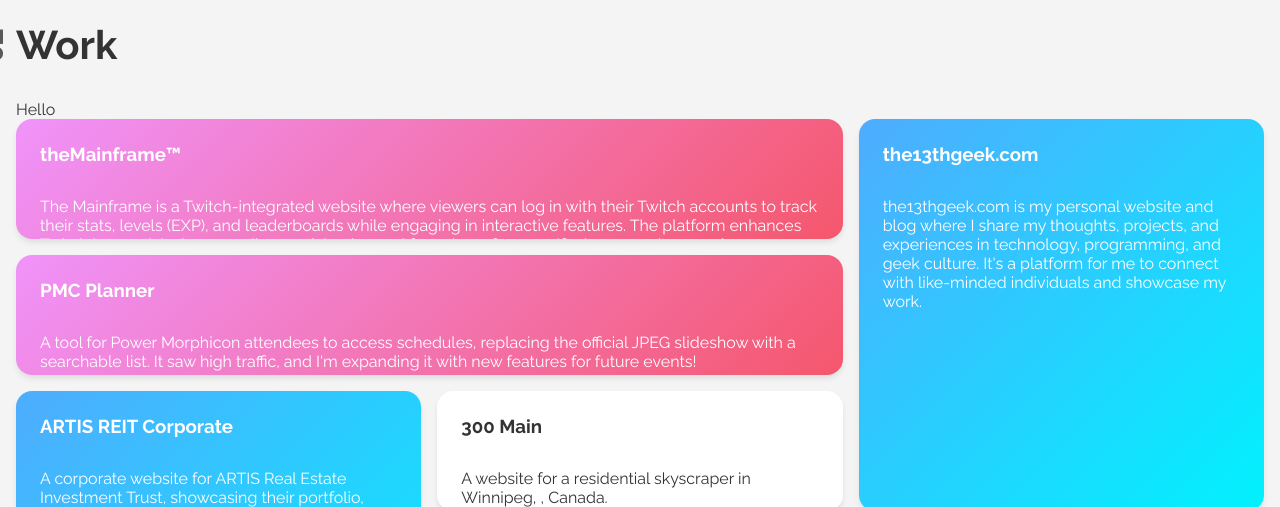
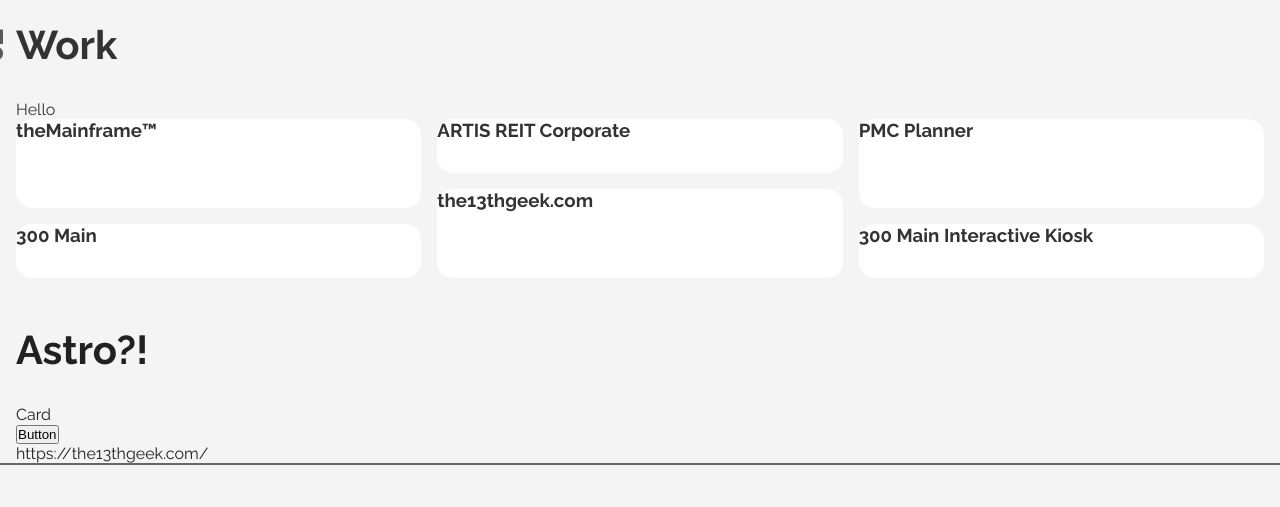
Before and after one commit to the13thgeek/the13thgeek-dot-com-astro, an Astro site: page / in a window 1280 px wide. Shown: the part 710-1217 px from the top of the page. Built offline with nearby package versions, Linux system fonts and the light colour scheme; Astro itself is replaced by a stand-in of ours; no server answers; a web font is replaced by a local one.

Commit message:
Converting Grid to React

```diff
--- a/src/components/ProjectsGrid.scss
+++ b/src/components/ProjectsGrid.scss
@@ -20,6 +20,88 @@
   }
 }
 
+ul.projects {
+  list-style-type: none;
+  margin: 0;
+  padding: 0;
+  display: grid;
+  grid-template-columns: 1fr;
+  gap: 1rem;
+  border-radius: $border-sm;
+
+  @include respond(md) {
+    grid-template-columns: 1fr 1fr 1fr 1fr;
+    grid-template-rows: 1fr 1fr 1fr 1fr 1fr 1fr 1fr;
+    border-radius: $border-md;
+  }
+
+  @include respond(lg) {
+    grid-template-columns: 1fr 1fr 1fr 1fr 1fr 1fr;
+    grid-template-rows: 1fr 1fr 1fr 1fr 1fr;
+    border-radius: $border-lg;
+  }
+
+  .project-item {
+    background: #ffffff;
+    border-radius: 16px;
+
+    &.themainframe {
+      @include respond(md) {
+        grid-row: 1 / span 3;
+        grid-column: 1 / span 2;
+      }
+    }
+    &.artis-reit-corporate{
+      @include respond(md) {
+        grid-row: 1 / span 2;
+        grid-column: 3 / span 2;
+      }
+    }
+    &.pmc-planner {
+      @include respond(md) {
+        grid-row: 3 / span 3;
+        grid-column: 3 / span 2;
+      }
+      @include respond(lg) {
+        grid-row: 1 / span 3;
+        grid-column: 5 / span 2;
+      }
+    }
+    &.the13thgeek {
+      @include respond(md) {
+        grid-row: 4 / span 2;
+        grid-column: 1 / span 2;
+      }
+      @include respond(lg) {
+        grid-row: 3 / span 3;
+        grid-column: 3 / span 2;
+      }
+    }
+    &.s300-main {
+      @include respond(md) {
+        grid-row: 6 / span 2;
+        grid-column: 1 / span 2;
+      }
+      @include respond(lg) {
+        grid-row: 4 / span 2;
+        grid-column: 1 / span 2;
+      }
+    }
+    &.s300-main-kiosk {
+      @include respond(md) {
+        grid-row: 6 / span 2;
+        grid-column: 3 / span 2;
+      }
+      @include respond(lg) {
+        grid-row: 4 / span 2;
+        grid-column: 5 / span 2;
+      }
+    }
+
+  }
+}
+
+/*
 .project-item {
   background: #ffffff;
   border-radius: 16px;
@@ -132,3 +214,4 @@
     }
   }
 }
+*/
--- /dev/null
+++ b/src/components/ProjectsGrid.tsx
@@ -0,0 +1,49 @@
+import { useState } from "react";
+import projects from "../data/projects.json";
+import "./ProjectsGrid.scss";
+
+interface ProjectStackItem {
+  name: string;
+  icon: string;
+}
+
+interface ProjectItem {
+  id: string;
+  title: string;
+  description: string;
+  type: string;
+  url: string | null;
+  gridClass: string;
+  stack: ProjectStackItem[];
+  notes?: string;
+}
+
+/* type GridClass =
+  | "featured-item"
+  | "wide-item"
+  | "tall-item"
+  | "regular-1"
+  | "regular-2"
+  | "small-item"; */
+
+export default function ProjectsGrid() {
+  const [selected, setSelected] = useState<ProjectItem | null>(null);
+
+  return (
+    <>
+      <ul className="projects">
+        {projects.map((project: ProjectItem) => (
+          <li
+            key={project.id}
+            className={`project-item ${project.type} ${project.gridClass} ${project.id}`}
+            onClick={() => setSelected(project)}
+          >
+            <h3>{project.title}</h3>
+          </li>
+        ))}
+      </ul>
+
+      {/* <Modal project={selected} onClose={() => setSelected(null)} /> */}
+    </>
+  );
+}
--- a/src/components/ProjectsGrid.astro
+++ b/src/components/_oldProjectsGrid.astro
@@ -31,11 +31,10 @@ type GridClass =
 
 ---
 
-<ul class="projects-grid">
+<ul class="projects">
   {projlist.map((project) => (
-    <li class={`project-item ${project.type} ${project.gridClass}`}>
+    <li class={`project-item ${project.type} ${project.id}`}>
       <h3>{project.title}</h3>
-      <p>{project.description}</p>
     </li>
   ))}
 </ul>
--- a/src/data/projects.json
+++ b/src/data/projects.json
@@ -64,7 +64,7 @@
     ]
   },
   {
-    "id": "300-main",
+    "id": "s300-main",
     "title": "300 Main",
     "description": "A website for a residential skyscraper in Winnipeg, , Canada.",
     "type": "archived",
@@ -81,7 +81,7 @@
     ]
   },
   {
-    "id": "300-main-kiosk",
+    "id": "s300-main-kiosk",
     "title": "300 Main Interactive Kiosk",
     "description": "An interactive kiosk application for the 300 Main residential skyscraper in Winnipeg, Canada. Developed an HTML5-based kiosk app for a residential tower using a LEAP Motion sensor for interactive controls. It displayed building renders and historical content via a touchless interface.",
     "type": "archived",
--- a/src/pages/index.astro
+++ b/src/pages/index.astro
@@ -5,7 +5,9 @@ import SectionHomeAbout from '../components/SectionHomeAbout.astro';
 import SectionHero from '../components/SectionHero.astro';
 import SectionHero2 from '../components/SectionHero2.astro';
 import SectionContainer from '../components/SectionContainer.astro';
-import ProjectsGrid from '../components/ProjectsGrid.astro';
+import ProjectsGrid from '../components/ProjectsGrid.tsx';
+
+
 
 
 
@@ -21,7 +23,8 @@ import ProjectsGrid from '../components/ProjectsGrid.astro';
 
     <SectionContainer noTopMargin sectionTitle="Work" sectionNumber="2" className="test">
         <p>Hello</p>
-				<ProjectsGrid />
+				<!-- <ProjectsGrid /> -->
+				 <ProjectsGrid client:load />
     </SectionContainer>
 
 	<div class="struct">
```
Lines whose indentation alone changed are shown as unchanged.
